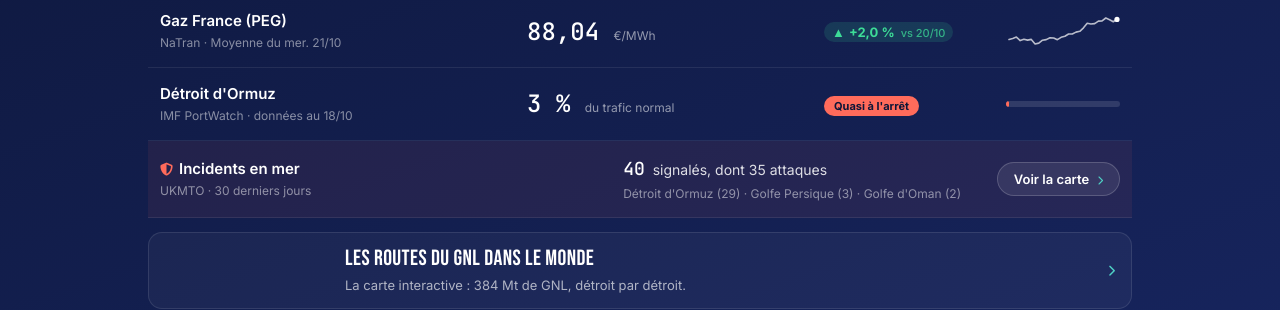
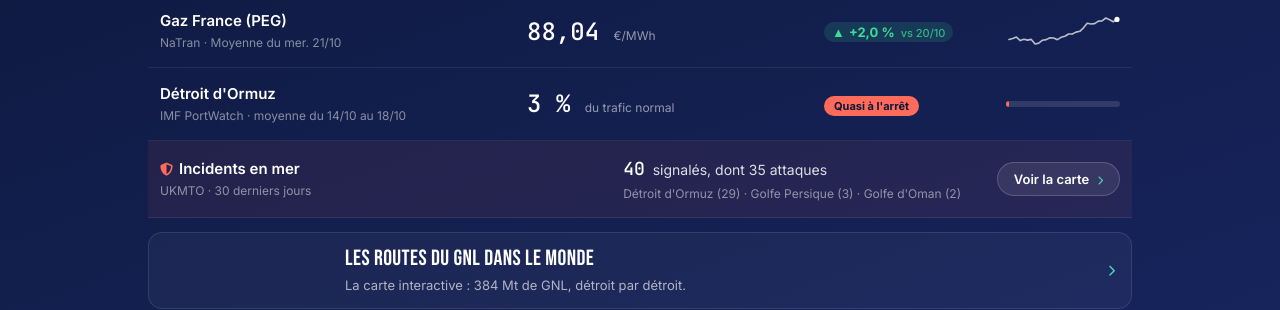
Before and after one commit to InsideEnergyMarkets/Inside-Energy-Markets, a Jekyll site: the page built from index.html, in a window 1280 px wide and 900 px high, scrolled down 1971 px. Shown: the part 152-462 px from the top of the window. Built offline with Jekyll 4.4.1, drawn with Linux system fonts in a browser that asks for light colours.

Commit message:
Détroits : préciser « moyenne du … au … » (5 derniers jours PortWatch) dans les fiches et sur l'accueil
Co-Authored-By: Claude Opus 5.5 <noreply@anthropic.com>

```diff
--- a/_data/i18n.yml
+++ b/_data/i18n.yml
@@ -355,6 +355,7 @@ fr:
     traffic: "Trafic"
     map: "Carte"
     as_of: "au"
+    avg_5d: "moyenne du %n au %m"
     detail_btn: "Détail : 90 jours et contexte"
     note_1: "Moyenne des 5 derniers jours publiés"
     note_2: "comparée à la normale"
@@ -948,6 +949,7 @@ en:
     traffic: "Traffic"
     map: "Map"
     as_of: "as of"
+    avg_5d: "average %n to %m"
     detail_btn: "Details: 90 days and context"
     note_1: "Average of the last 5 published days"
     note_2: "compared with normal"
--- a/_includes/chokepoint.html
+++ b/_includes/chokepoint.html
@@ -35,7 +35,7 @@
       <a class="inc-all" href="https://www.marinetraffic.com/en/ais/home/centerx:{{ include.lon }}/centery:{{ include.lat }}/zoom:{{ include.zoom }}" target="_blank" rel="noopener">{{ t.cp.see_mt }} <span aria-hidden="true"><i class="fa-solid fa-arrow-up-right-from-square ico-arr ico-ext"></i></span></a>
     </div>
   </div>
-  <p class="mt-src">{{ t.cp.traffic }}{{ t.colon }}IMF PortWatch{% if cp.date %}, {{ t.cp.as_of }} {{ cp.date | date: "%d/%m" }}{% endif %} · {{ t.cp.map }}{{ t.colon }}MarineTraffic</p>
+  <p class="mt-src">{{ t.cp.traffic }}{{ t.colon }}IMF PortWatch{% if cp.date %}{% assign d1 = cp.period_start | date: "%d/%m" %}{% assign d2 = cp.date | date: "%d/%m" %}, {{ t.cp.avg_5d | replace: "%n", d1 | replace: "%m", d2 }}{% endif %} · {{ t.cp.map }}{{ t.colon }}MarineTraffic</p>
 
   <button type="button" class="mk-open" data-dialog="dlg-{{ include.key }}">{{ t.cp.detail_btn }} <span aria-hidden="true"><i class="fa-solid fa-chevron-right ico-arr"></i></span></button>
 </article>
--- a/_includes/pages/home.html
+++ b/_includes/pages/home.html
@@ -125,7 +125,7 @@
         {% else %}<span class="hq-value">-</span>{% endif %}
       </a>
       <a class="hq-row" href="{{ marches }}#{{ t.ids.sea }}">
-        <span class="hq-name">{{ t.mk.hormuz_strait }}<small>IMF PortWatch · {{ t.home.data_as_of }} {{ ormuz.date | date: "%d/%m" }}</small></span>
+        <span class="hq-name">{{ t.mk.hormuz_strait }}<small>IMF PortWatch · {% assign d1 = ormuz.period_start | date: "%d/%m" %}{% assign d2 = ormuz.date | date: "%d/%m" %}{{ t.cp.avg_5d | replace: "%n", d1 | replace: "%m", d2 }}</small></span>
         {% if ormuz.pct_total != nil %}
         <span class="hq-value">{{ ormuz.pct_total }} % <small>{{ t.cp.of_normal_traffic }}</small></span>
         <span class="hq-change"><b class="mt-badge {{ ormuz.status }}">{{ t.status_short[ormuz.status] | default: t.status_short.ferme }}</b></span>
```
